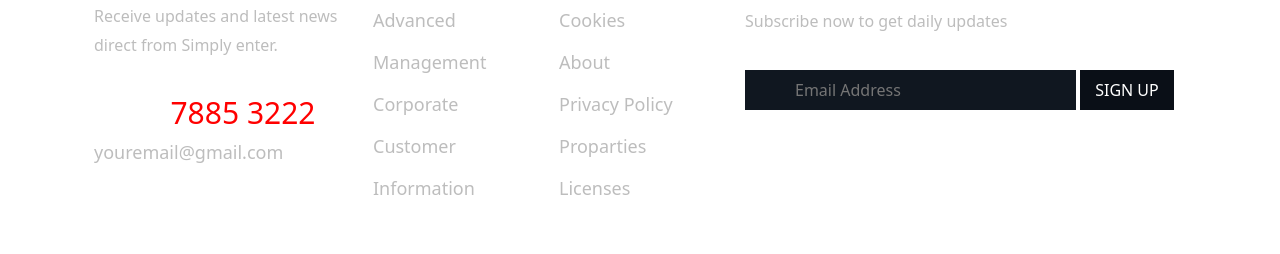
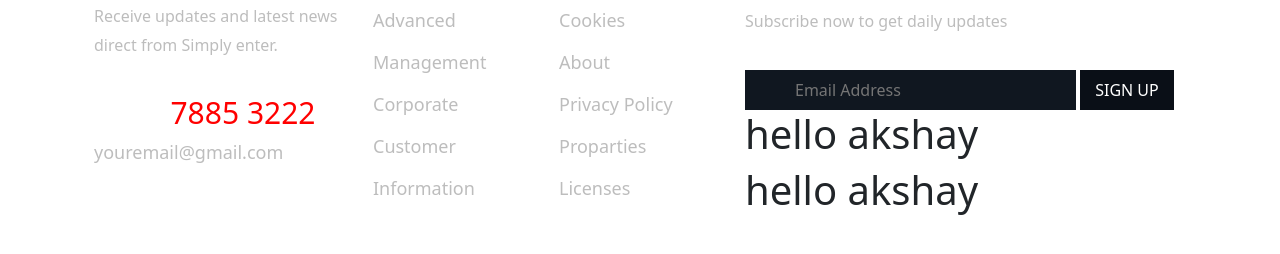
Before and after one commit to smit1627/consulting, a plain HTML site: page index.html in a window 1280 px wide. Shown: the part 6346-6600 px from the top of the page. Drawn offline with nearby package versions, Linux system fonts and the light colour scheme; a web font is replaced by a local one.

Commit message:
second change

```diff
--- a/index.html
+++ b/index.html
@@ -530,6 +530,9 @@
                                 <button type="submit" name="submit">
                                     SIGN UP
                                 </button>
+
+                                <h1>hello akshay</h1>
+                                <h1>hello akshay</h1>
                             </div>
                         </div>
                     </div>
```
